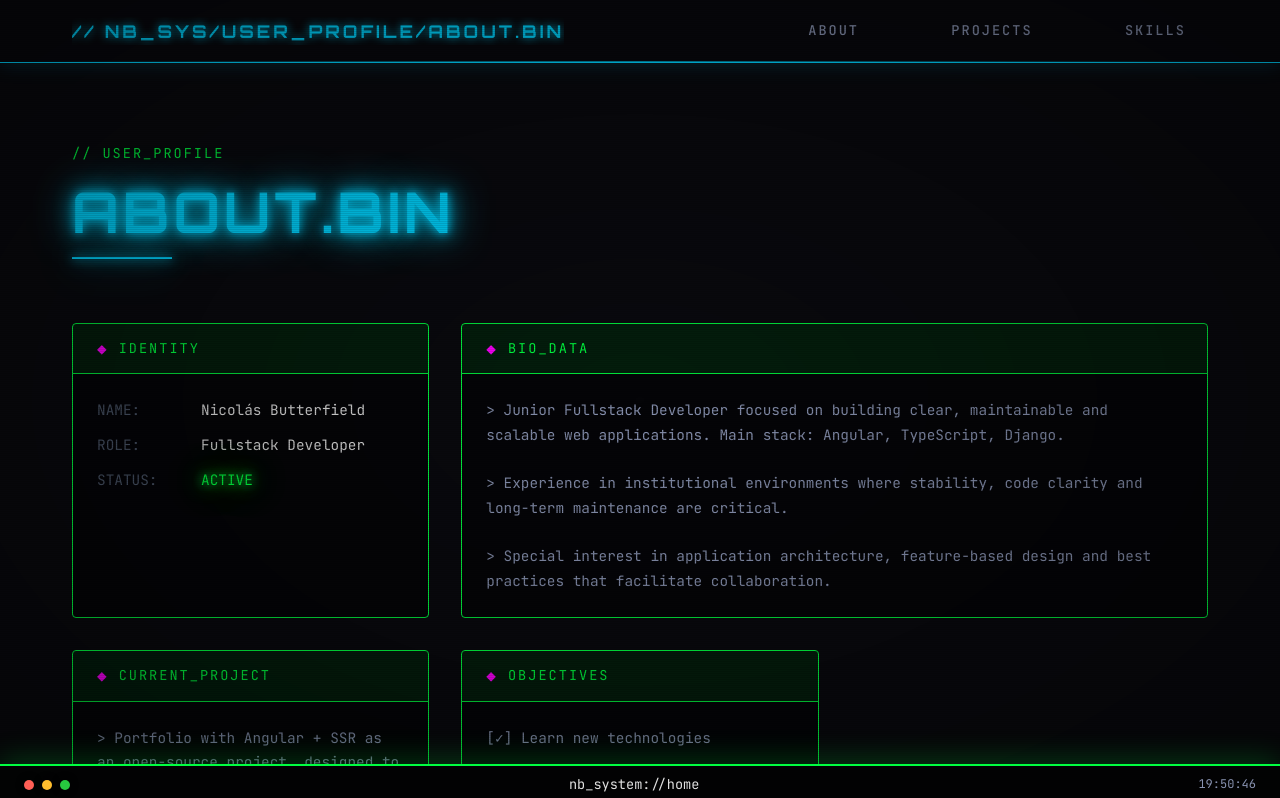
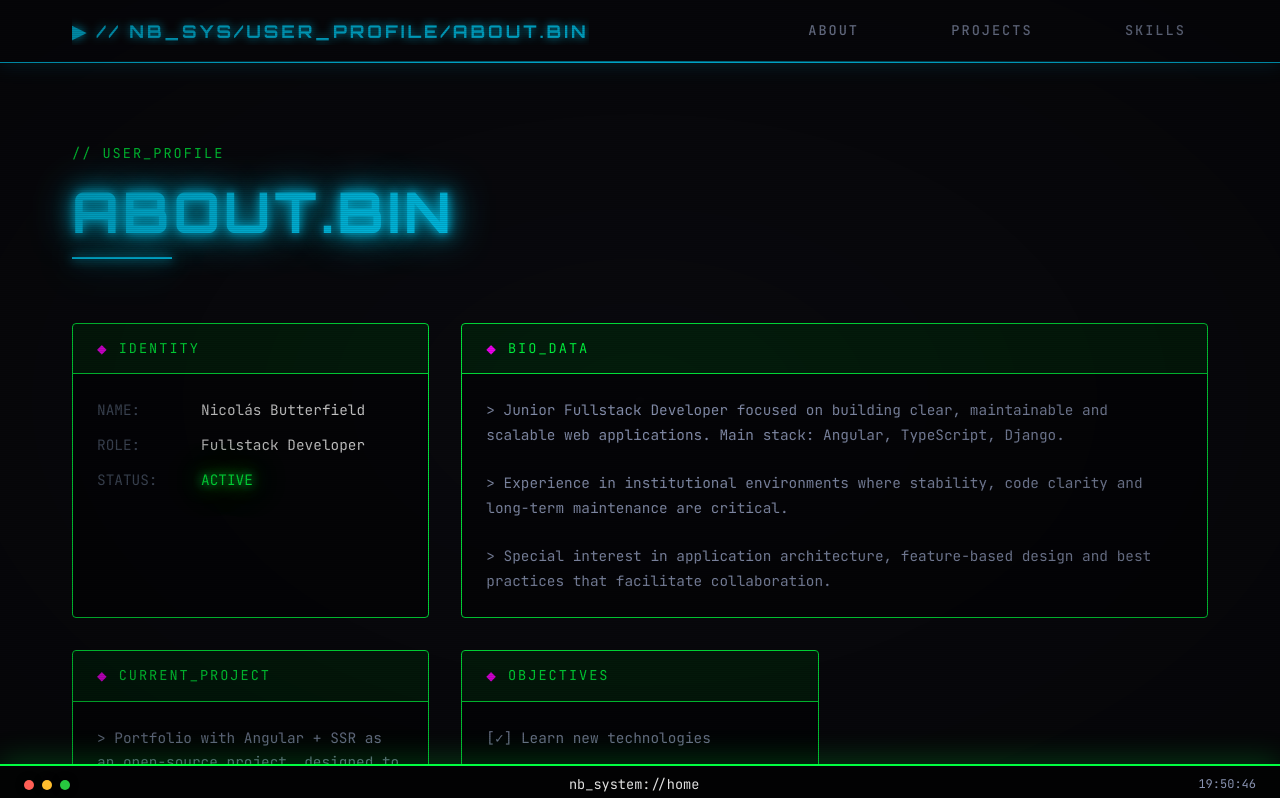
Before and after one commit to NicoButter/portfolio_2026, an Angular app: page /about in a window 1280 px wide. Shown: the top 798 px of the page. Built offline with nearby package versions, Linux system fonts and the light colour scheme.

Commit message:
feat: restructure brand element in navigation and enhance terminal icon styling

```diff
--- a/src/app/layout/header/nav/nav.html
+++ b/src/app/layout/header/nav/nav.html
@@ -1,8 +1,9 @@
 <nav class="nav" [class.animate-nav]="animateOnHome()">
   <div class="container">
-    <a (click)="navigateTo($event, '/')" class="brand" style="cursor: pointer;">
+    <div class="brand">
+      <a (click)="navigateTo($event, '/')" class="terminal-icon-link" style="cursor: pointer;">▶</a>
       <span class="path-text">{{ currentPath() }}</span>
-    </a>
+    </div>
     <div class="nav-links">
       <a (click)="navigateTo($event, '/about')" class="nav-link" style="cursor: pointer;">About</a>
       <a (click)="navigateTo($event, '/projects')" class="nav-link" style="cursor: pointer;">Projects</a>
--- a/src/app/layout/header/nav/nav.scss
+++ b/src/app/layout/header/nav/nav.scss
@@ -92,11 +92,6 @@
   text-shadow: 0 0 10px var(--neon-cyan);
   position: relative;
   overflow: hidden;
-
-  &:hover {
-    color: var(--neon-magenta);
-    text-shadow: var(--glow-magenta);
-  }
 }
 
 .path-text {
@@ -196,3 +191,11 @@
     letter-spacing: 2px;
   }
 }
+
+.terminal-icon-link {
+  color: var(--neon-cyan);
+  margin-right: var(--spacing-xs);
+  font-weight: bold;
+  text-decoration: none;
+  transition: color var(--transition-fast);
+}
```
